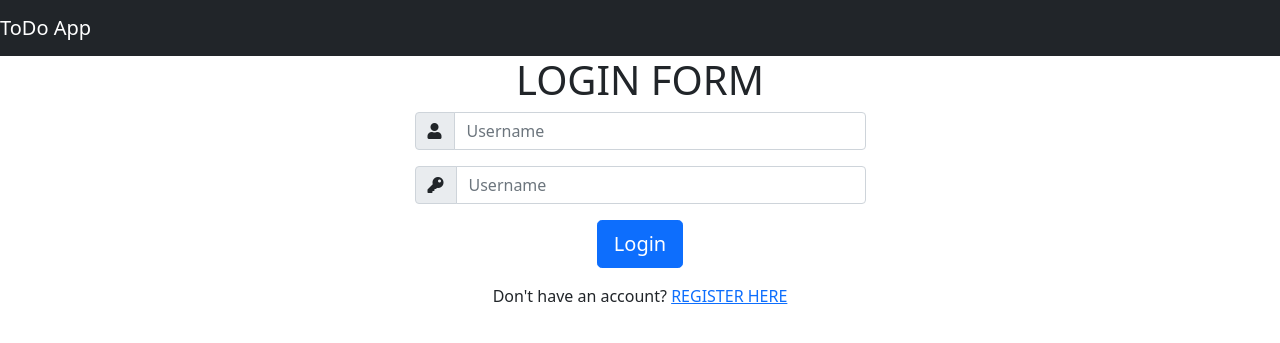
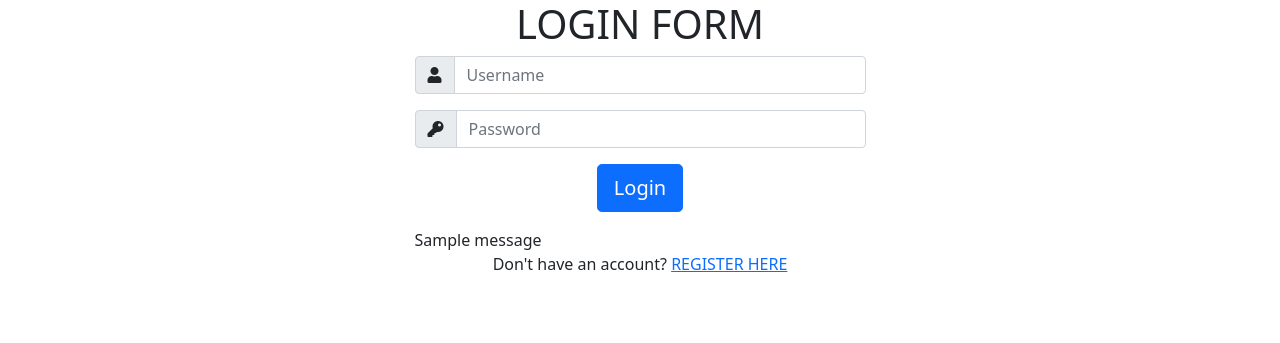
Before and after one commit to anilthapa44600/todo_project, a Django app: page /login in a window 1280 px wide. Shown: the top 343 px of the page. Run offline with Django 3.2, Linux system fonts and the light colour scheme; one stand-in notice (Sample message) is shown.

Commit message:
authnticate, login and logout feature added, login decorator added

```diff
--- a/todo/templates/base.html
+++ b/todo/templates/base.html
@@ -14,16 +14,18 @@
     <title>ToDo App</title>
   </head>
   <body>
-
+      {% if request.user.is_authenticated %}
       <nav class="navbar navbar-dark bg-dark">
         <!-- Navbar content -->
 
         <a class="navbar-brand" href="#">ToDo App</a>
+
+        <span style="color:white">Hello, {{ request.user }}</span>
+        <a class="navbar-brand" href="{% url 'logout' %}">Logout</a>
       </nav>
+      {% endif %}
 
-
-
-    <div class="container">
+    <div class="container h-100">
       {% block content %}{% endblock %}
     </div>
 
--- a/todo_project/urls.py
+++ b/todo_project/urls.py
@@ -21,5 +21,6 @@ urlpatterns = [
     path('admin/', admin.site.urls),
     path('', include('todo.urls')),
     path('login', users_views.login_view, name='login'),
+    path('logout', users_views.logout_view, name='logout'),
     path('register', users_views.register_view, name='register'),
 ]
--- a/users/templates/users/login.html
+++ b/users/templates/users/login.html
@@ -1,9 +1,11 @@
 {% extends 'base.html' %}
 
 {% block content %}
-    <div class="row ">
-        <div class="col-5 mx-auto">
-            <div  class="d-flex justify-content-center">
+    <div class="row d-flex justify-content-center  ">
+        <div class="col-5">
+
+
+            <div  class="d-flex justify-content-center ">
                 <h1>LOGIN FORM</h1>
             </div>
             <form method="post" action="">
@@ -11,18 +13,20 @@
 
                 <div class="input-group mb-3">
                     <span class="input-group-text" id="basic-addon1"><i class="fas fa-user"></i></span>
-                    <input type="text" class="form-control" placeholder="Username" aria-label="Username" aria-describedby="basic-addon1">
+                    <input type="text" name="username" class="form-control" placeholder="Username" required>
                 </div>
                 <div class="input-group mb-3">
                     <span class="input-group-text" id="basic-addon2"><i class="fas fa-key"></i></span>
-                    <input type="text" class="form-control" placeholder="Username" aria-label="Username" aria-describedby="basic-addon1">
+                    <input type="password" name="password" class="form-control" placeholder="Password" required>
                 </div>
-                <div class=" d-flex justify-content-center mb-3">
+                <div class="d-flex justify-content-center  mb-3">
                     <button type="submit" class="btn btn-primary btn-lg mx-auto  ">Login</button>
                 </div>
             </form>
-            {{form.errors}}
-            <div class="d-flex justify-content-center">
+            {% for message in messages %}
+                {{message}}
+            {% endfor %}
+            <div class="d-flex justify-content-center ">
                 <p>Don't have an account? <a href="{% url 'register' %}">REGISTER HERE</a></p>
             </div>
         </div>
--- a/users/templates/users/register.html
+++ b/users/templates/users/register.html
@@ -1,8 +1,8 @@
 {% extends 'base.html' %}
 
 {% block content %}
-    <div class="row ">
-        <div class="col-5 mx-auto">
+    <div class="row d-flex justify-content-center ">
+        <div class="col-5 ">
             <div class="d-flex justify-content-center">
                 <h1>REGISTRATION FORM</h1>
             </div>
--- a/users/views.py
+++ b/users/views.py
@@ -1,18 +1,43 @@
-from django.shortcuts import render
-from django.contrib.auth.forms import UserCreationForm
+from django.shortcuts import render, redirect
+from django.contrib import messages
+from django.contrib.auth import login, logout, authenticate
+from django.contrib.auth.decorators import login_required
 from .forms import CreateUserForm
 # Create your views here.
 
 
 def login_view(request):
-    return render(request, 'users/login.html')
+    if request.user.is_authenticated:
+        return redirect('index')
+    else:
+        if request.method == 'POST':
+            username = request.POST.get('username')
+            password = request.POST.get('password')
+            user = authenticate(request, username=username, password=password)
+            if user is not None:
+                login(request,user)
+                return redirect('index')
+            else:
+                messages.error(request, 'Invalid username or password')
+        return render(request, 'users/login.html')
 
 
 def register_view(request):
-    form = CreateUserForm()
-    if request.method == 'POST':
-        form = CreateUserForm(request.POST)
-        if form.is_valid():
-            form.save()
-    context = {'form':form}
-    return render(request, 'users/register.html', context )
+    if request.user.is_authenticated:
+        return redirect('index')
+    else:
+        form = CreateUserForm()
+        if request.method == 'POST':
+            form = CreateUserForm(request.POST)
+            if form.is_valid():
+                form.save()
+                messages.success(request,'Account created for ' + form.cleaned_data['username'])
+                return redirect('login')
+        context = {'form':form}
+        return render(request, 'users/register.html', context )
+
+
+@login_required(login_url='login')
+def logout_view(request):
+    logout(request)
+    return redirect('login')
```
Also changed, not shown: todo/views.py (+18 -13 lines), db.sqlite3.
